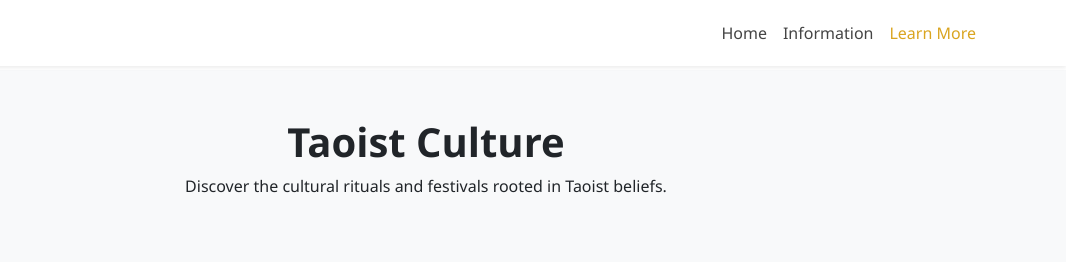
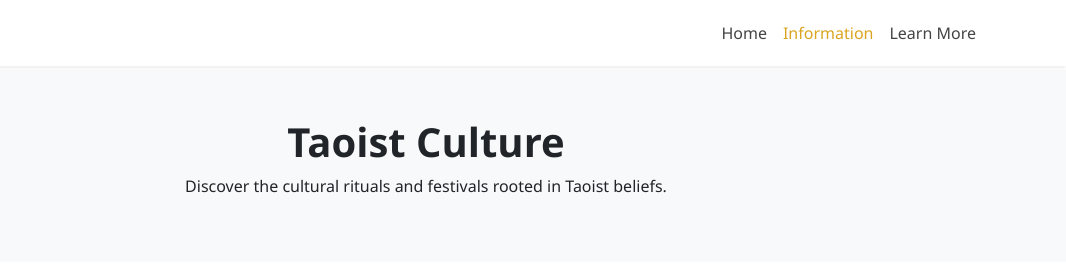
Before and after one commit to duckdoesquack/website2, a plain HTML site: page html/information.html in a window 1280 px wide. Shown: the top 280 px of the page, 214-1280 px from the left. Drawn offline with nearby package versions, Linux system fonts and the light colour scheme.

Commit message:
Update information.html

```diff
--- a/html/information.html
+++ b/html/information.html
@@ -24,8 +24,8 @@
         <div class="collapse navbar-collapse justify-content-end" id="navbarNav">
             <ul class="navbar-nav">
             <li class="nav-item"><a class="nav-link" href="../index.html">Home</a></li>
-            <li class="nav-item"><a class="nav-link" href="../html/information.html">Information</a></li>
-            <li class="nav-item"><a class="nav-link active" href="../html/learnmore.html">Learn More</a></li>
+            <li class="nav-item"><a class="nav-link active" href="../html/information.html">Information</a></li>
+            <li class="nav-item"><a class="nav-link" href="../html/learnmore.html">Learn More</a></li>
             </ul>
         </div>
         </div>
@@ -469,4 +469,5 @@
 <script src="https://cdn.jsdelivr.net/npm/bootstrap@5.3.7/dist/js/bootstrap.bundle.min.js"></script>
 <script src="../js/code.js"></script>
 </body>
+
 </html>
```
